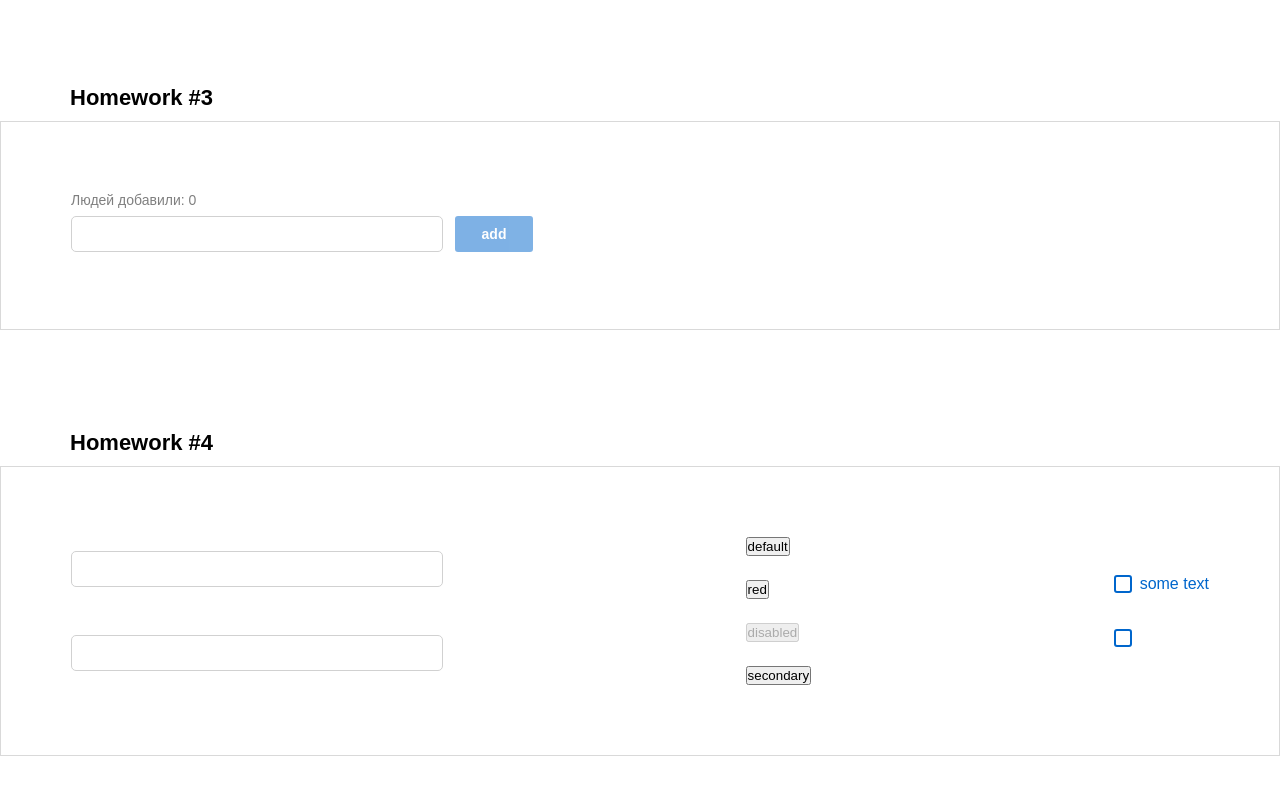
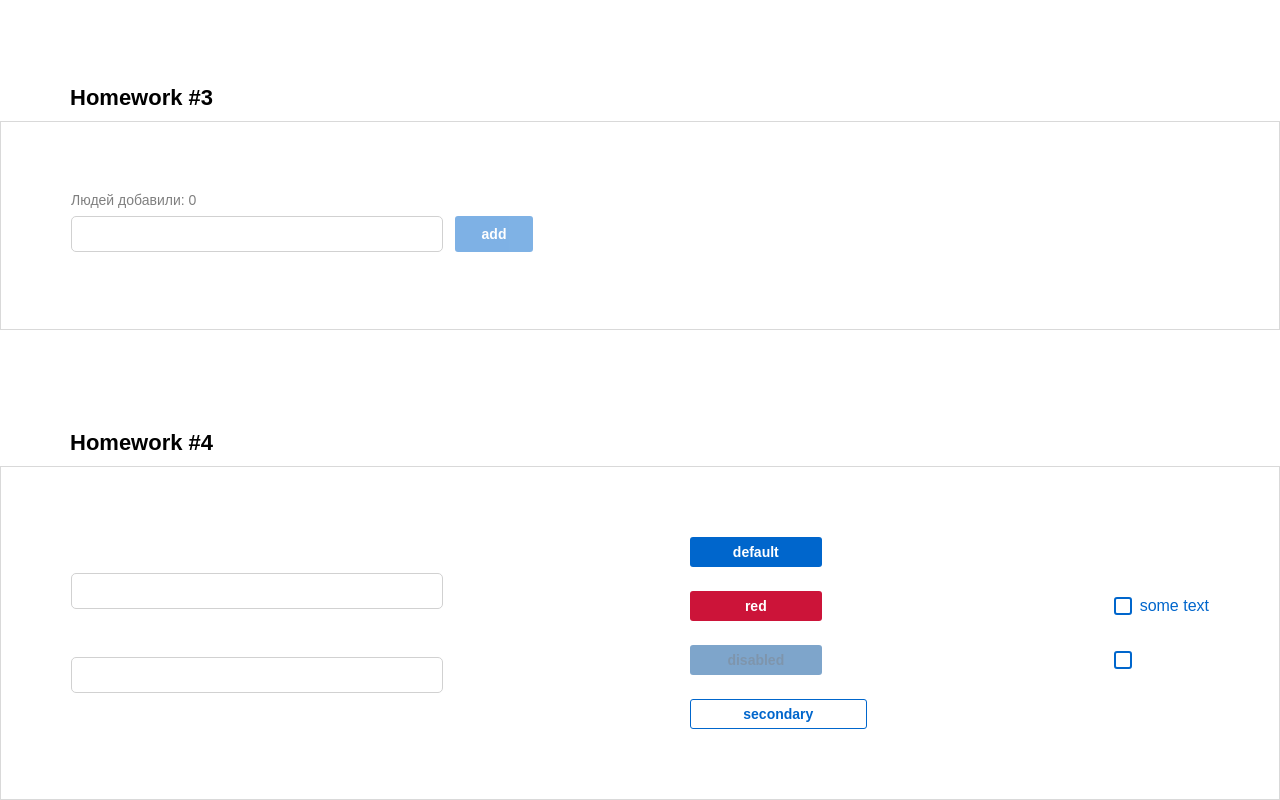
Before and after one commit to AdammmVV/Homework, a React (Create React App) app: page / in a window 1280 px wide. Shown: the part 1113-1913 px from the top of the page. Before the commit the page ends 1869 px from the top, so only its background shows below. Built offline with nearby package versions, Linux system fonts and the light colour scheme.

Commit message:
Homework 04 change SuperButton.module.css

```diff
--- a/src/s2-homeworks/hw04/common/c2-SuperButton/SuperButton.module.css
+++ b/src/s2-homeworks/hw04/common/c2-SuperButton/SuperButton.module.css
@@ -1,36 +1,68 @@
 .button {
+    outline:none;
+    width: 132px;
+    height: 30px;
+    color: #FFFFFF;
+    border-radius: 3px;
+    border: none;
+    font-weight: 600;
+    font-size: 14px;
+    line-height: 20px;
+    font-style: normal;
+    cursor: pointer;
 }
 
 .disabled {
+    background: #004D99;
+    color: #002E5C;
+    opacity: 0.5;
 }
 
 .secondary {
+    width: 177px;
+    height: 30px;
+    background: #FFFFFF;
+    border: 1px solid #0066CC;
+    color: #0066CC;
 }
 
 .default {
+    background: #0066CC;
 }
 
 .red {
+    background: #CC1439;
 }
 
 .default:hover {
+    width: 167px;
+    height: 30px;
+    background: #0080FF;
 }
 
 .red:hover {
+    width: 167px;
+    height: 30px;
+    background: #FF1A47;
 }
 
 .secondary:hover {
+    background: #E5F0FA;
 }
 
 
 .default:active {
+    background: #0059B3;
 }
 
 .secondary:active {
+    background: #C9E5FF;
 }
 
 .red:active {
+    background: #B31232;
 }
 
 .button:disabled {
+    cursor: auto;
 }
```
